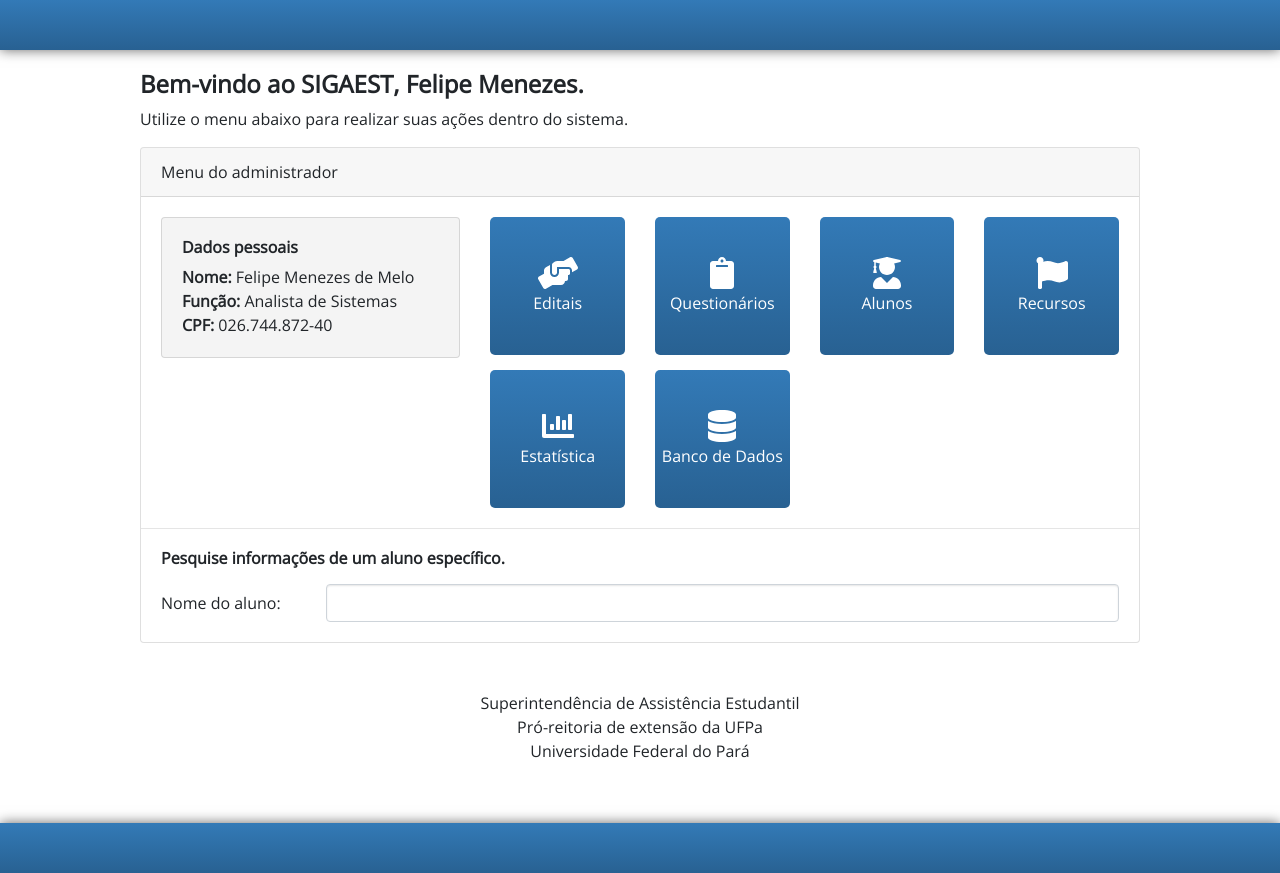
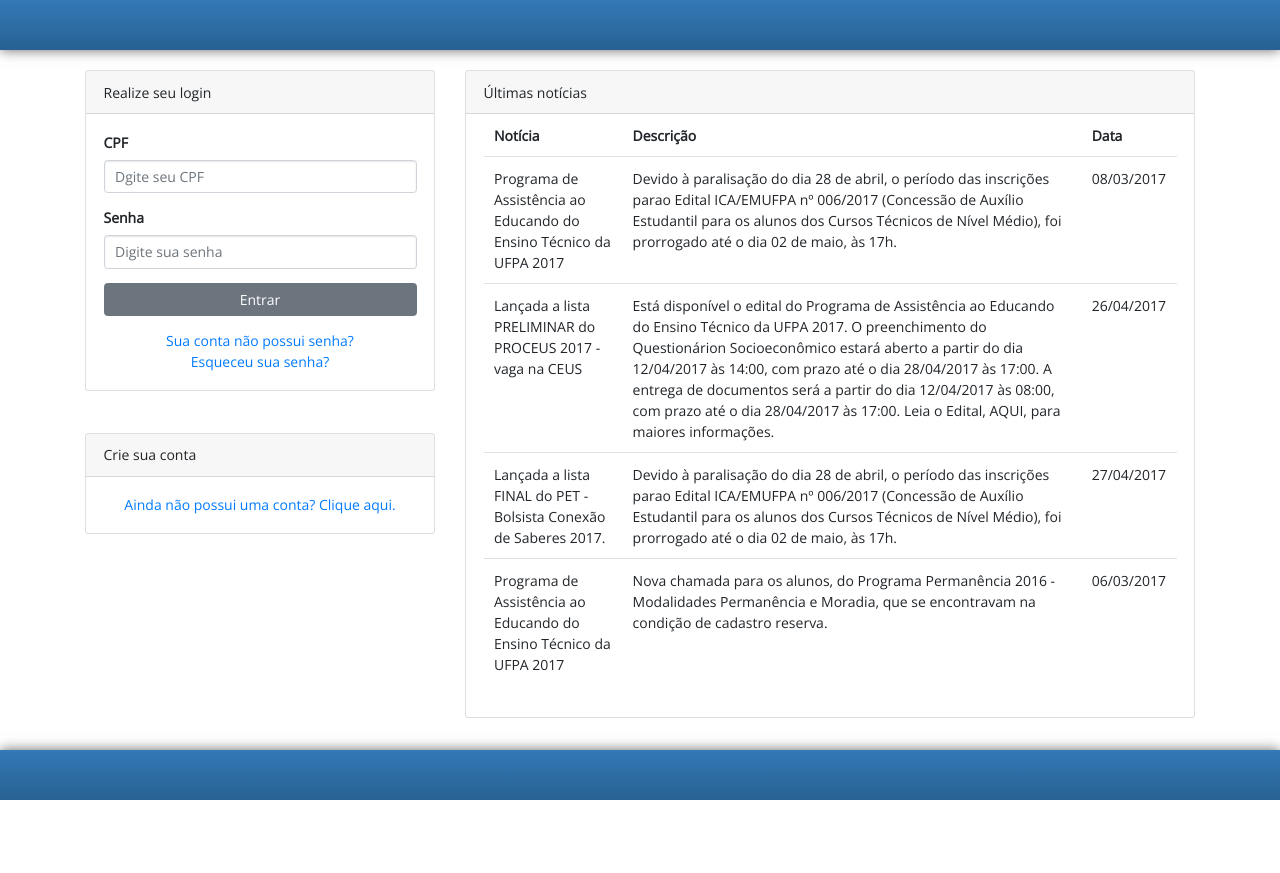
Before and after one commit to FelipeMenezesDM/crud-react, a React app: page / in a window 1280 px wide. After the commit the page ends 800 px from the top, so only its background shows below. Built offline with nearby package versions, Linux system fonts and the light colour scheme.

Commit message:
Finalizando estrutura estática da página de Login.

```diff
--- a/package.json
+++ b/package.json
@@ -18,6 +18,7 @@
     "react-router-dom": "^4.3.1",
     "react-scripts": "2.0.3",
     "redux": "^4.0.0",
+    "redux-form": "^7.4.2",
     "redux-react-session": "^2.5.0"
   },
   "scripts": {
--- a/src/api.js
+++ b/src/api.js
@@ -1,10 +1,10 @@
 import React, { Component } from 'react';
-import Dashboard from './containers/admin';
+import LoginPage from './containers/login';
 
 class App extends Component {
   render() {
     return (
-      <Dashboard/>
+      <LoginPage/>
     );
   }
 }
--- a/src/components/editais/index.js
+++ /dev/null
@@ -1 +0,0 @@
-import React, Component from 'react'
--- /dev/null
+++ b/src/components/forms/login.js
@@ -0,0 +1,42 @@
+import React from 'react';
+import { Field, reduxForm } from 'redux-form';
+
+const LoginForm = props => {
+	return (
+		<form>
+			<div className="form-group">
+				<label htmlFor="cpf"><b>CPF</b></label>
+				<Field
+					name="cpf"
+					id="cpf"
+					component="input"
+					type="text"
+					className="form-control"
+					placeholder="Dgite seu CPF"
+				/>
+			</div>
+			<div className="form-group">
+				<label htmlFor="senha"><b>Senha</b></label>
+				<Field
+					name="senha"
+					id="senha"
+					component="input"
+					type="password"
+					className="form-control"
+					placeholder="Digite sua senha"
+				/>
+			</div>
+			<div className="form-group">
+				 <button type="submit" className="btn btn-secondary btn-block">Entrar</button>
+			</div>
+			<div className="text-center">
+				<a href="http://localhost">Sua conta não possui senha?</a><br />
+				<a href="http://localhost">Esqueceu sua senha?</a>
+			</div>
+		</form>
+	);
+}
+
+export default reduxForm({
+	form: "login"
+})(LoginForm);
--- /dev/null
+++ b/src/components/noticias.js
@@ -0,0 +1,44 @@
+import React, {Component} from 'react';
+
+const noticias = [
+	{
+		"titulo": "Programa de Assistência ao Educando do Ensino Técnico da UFPA 2017",
+		"descricao": "Devido à paralisação do dia 28 de abril, o período das inscrições parao Edital ICA/EMUFPA nº 006/2017 (Concessão de Auxílio Estudantil para os alunos dos Cursos Técnicos de Nível Médio), foi prorrogado até o dia 02 de maio, às 17h.",
+		"data":"08/03/2017"
+	},
+	{
+		"titulo": "Lançada a lista PRELIMINAR do PROCEUS 2017 - vaga na CEUS",
+		"descricao": "Está disponível o edital do Programa de Assistência ao Educando do Ensino Técnico da UFPA 2017. O preenchimento do Questionárion Socioeconômico estará aberto a partir do dia 12/04/2017 às 14:00, com prazo até o dia 28/04/2017 às 17:00. A entrega de documentos será a partir do dia 12/04/2017 às 08:00, com prazo até o dia 28/04/2017 às 17:00. Leia o Edital, AQUI, para maiores informações.",
+		"data":"26/04/2017"
+	},
+	{
+		"titulo": "Lançada a lista FINAL do PET - Bolsista Conexão de Saberes 2017.",
+		"descricao": "Devido à paralisação do dia 28 de abril, o período das inscrições parao Edital ICA/EMUFPA nº 006/2017 (Concessão de Auxílio Estudantil para os alunos dos Cursos Técnicos de Nível Médio), foi prorrogado até o dia 02 de maio, às 17h.",
+		"data":"27/04/2017"
+	},
+	{
+		"titulo": "Programa de Assistência ao Educando do Ensino Técnico da UFPA 2017",
+		"descricao": "Nova chamada para os alunos, do Programa Permanência 2016 - Modalidades Permanência e Moradia, que se encontravam na condição de cadastro reserva.",
+		"data":"06/03/2017"
+	}
+];
+
+const Noticia = (props) => {
+	return (
+		<tr>
+			<td>{props.noticia.titulo}</td>
+			<td>{props.noticia.descricao}</td>
+			<td>{props.noticia.data}</td>
+		</tr>
+	);
+}
+
+const UltimasNoticias = () => {
+	const lista = noticias.map((item, index) =>
+		<Noticia key={index} noticia={item} />
+	);
+
+	return <tbody>{lista}</tbody>;
+};
+
+export default UltimasNoticias;
--- a/src/containers/admin/index.js
+++ b/src/containers/admin/index.js
@@ -6,7 +6,7 @@ import * as Icons from '@fortawesome/free-solid-svg-icons';
 export default class Dashboard extends React.Component {
 	render() {
 		return (
-			<div>
+			<div className="admin-dashboard">
 				<h4>Bem-vindo ao SIGAEST, Felipe Menezes.</h4>
 				<p>Utilize o menu abaixo para realizar suas ações dentro do sistema.</p>
 				<div className="card">
@@ -16,7 +16,7 @@ export default class Dashboard extends React.Component {
 					<div className="card-body">
 							<div className="row">
 								<div className="col-sm-4">
-									<div className="card">
+									<div className="card mb-3">
 										<div className="card-body">
 											<h6>Dados pessoais</h6>
 											<b>Nome:</b> Felipe Menezes de Melo<br/>
--- /dev/null
+++ b/src/containers/login.js
@@ -0,0 +1,52 @@
+import React, { Component } from 'react';
+import { Provider } from "react-redux";
+import store from "../reducers/store";
+import LoginForm from "../components/forms/login";
+import UltimasNoticias from "../components/noticias";
+
+
+export default class LoginPage extends Component {
+	render() {
+		return (
+			<div className="container">
+				<div className="row">
+					<div className="col-sm-4">
+						<div className="card mb-5">
+							<div className="card-header">Realize seu login</div>
+							<div className="card-body">
+								<Provider store={store}>
+									<LoginForm/>
+								</Provider>
+							</div>
+						</div>
+						<div className="card mb-5">
+							<div className="card-header">Crie sua conta</div>
+							<div className="card-body text-center">
+								<a href="http://localhost">Ainda não possui uma conta? Clique aqui.</a>
+							</div>
+						</div>
+					</div>
+					<div className="col-sm-8">
+						<div className="card">
+							<div className="card-header">
+								Últimas notícias
+							</div>
+							<div className="card-body table-responsive pt-0">
+								<table className="table">
+									<thead>
+										<tr>
+											<th className="border-0" width="20%">Notícia</th>
+											<th className="border-0">Descrição</th>
+											<th className="border-0">Data</th>
+										</tr>
+									</thead>
+									<UltimasNoticias />
+								</table>
+							</div>
+						</div>
+					</div>
+				</div>
+			</div>
+		);
+	}
+}
--- /dev/null
+++ b/src/reducers/store.js
@@ -0,0 +1,10 @@
+import { createStore, combineReducers } from 'redux';
+import { reducer as reduxFormReducer } from 'redux-form';
+
+const reducer = combineReducers({
+  form: reduxFormReducer
+});
+
+const store = (window.devToolsExtension ? window.devToolsExtension()(createStore) : createStore)(reducer);
+
+export default store;
--- a/src/styles/style.css
+++ b/src/styles/style.css
@@ -1,9 +1,14 @@
 /* Definicoes gerais */
+html {
+	height: 100%;
+}
+
 body, html {
 	min-height: 100%;
 	width: 100%;
 	position: relative;
 	font-family: 'Open Sans', Arial;
+	font-size: 14px;
 }
 
 h1,
@@ -16,7 +21,7 @@ h6 {
 }
 
 #root {
-	max-width: 1000px;
+	max-width: 1200px;
 	margin: 0 auto;
 	padding: 20px 0 70px 0;
 }
@@ -61,6 +66,11 @@ footer {
 
 /* Paginas */
 /* Acoes do administrador */
+.admin-dashboard {
+	max-width: 1000px;
+	margin: 0 auto;
+}
+
 .admin-actions {
 	margin-top: -15px;
 }
```
Also changed, not shown: src/components/editais/adicionar.js (deleted), src/components/index.js (deleted), 1 other file.
